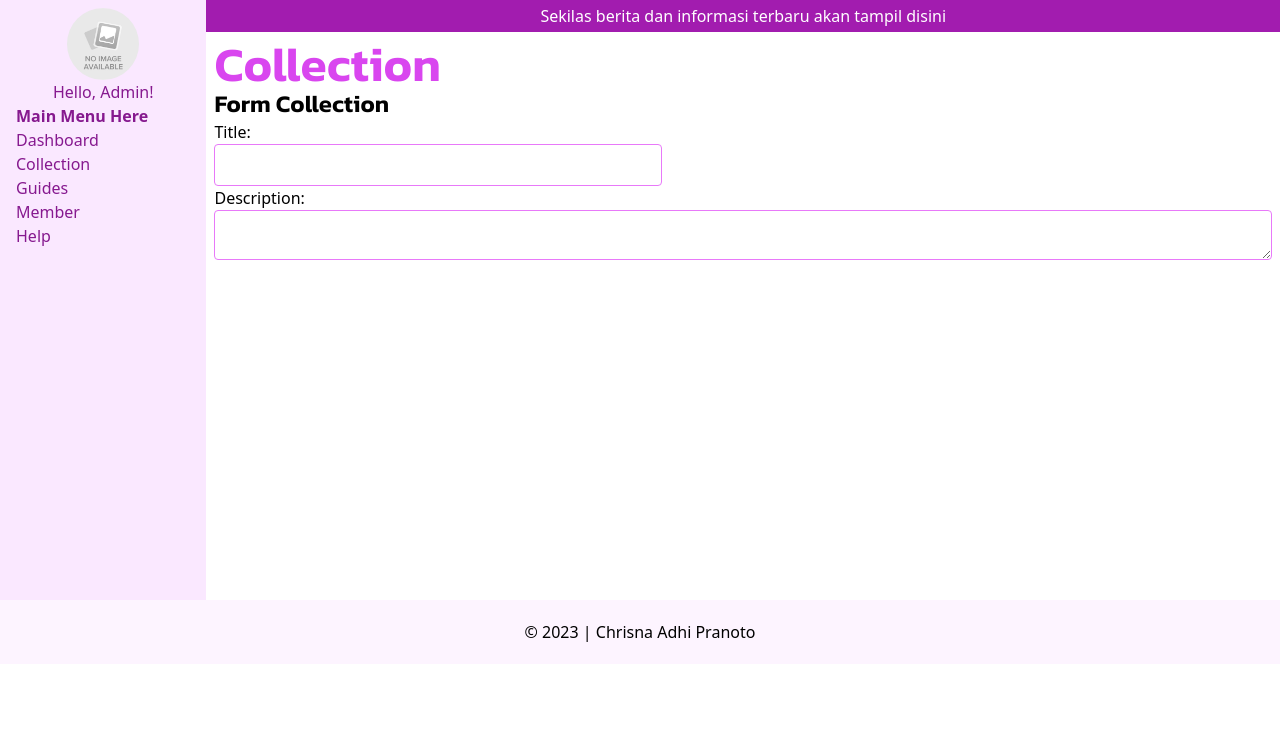
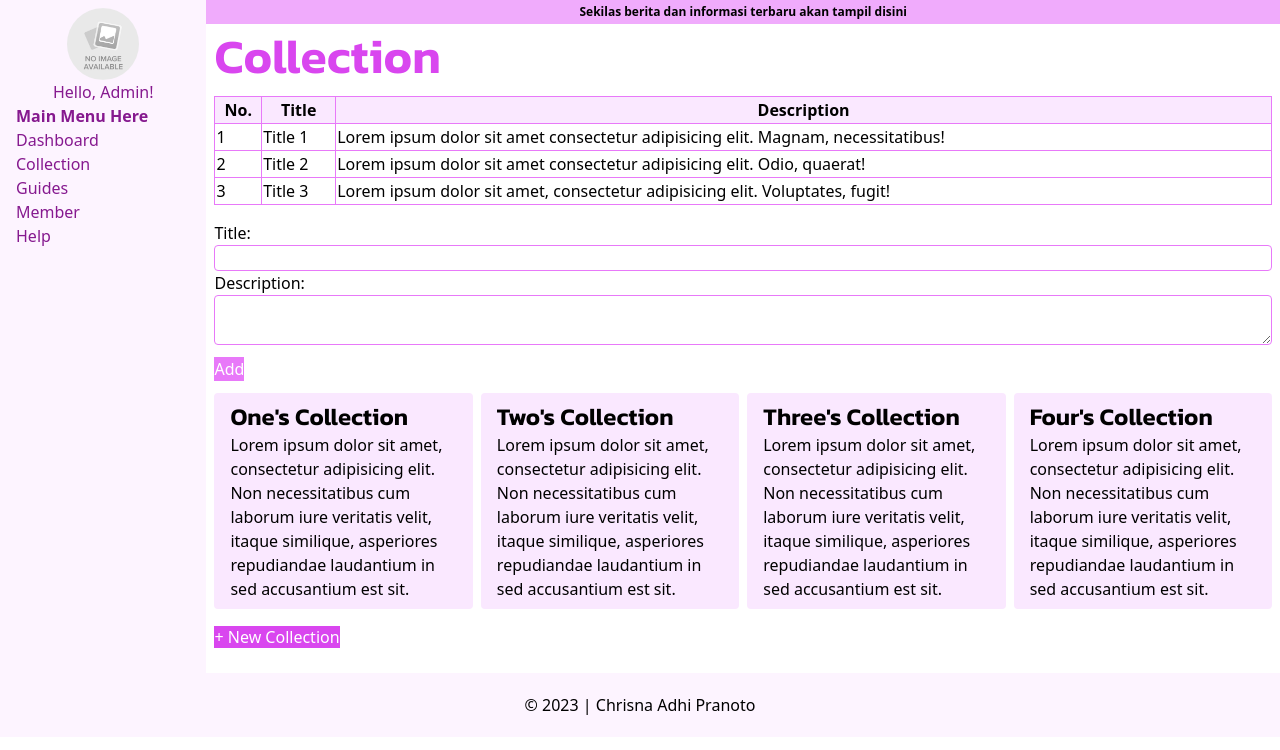
Before and after one commit to chrisnaadhi/pathfinder, a SvelteKit app: page /manage/collection in a window 1280 px wide. Shown: the top 750 px of the page. Built offline with nearby package versions, Linux system fonts and the light colour scheme.

Commit message:
refactor layout

```diff
--- a/src/app.css
+++ b/src/app.css
@@ -40,11 +40,21 @@ h6 {
 	--at-apply: text-lg;
 }
 
-a:hover {
-	--at-apply: text-fuchsia-5;
-}
-
 input,
 textarea {
 	--at-apply: border border-fuchsia rounded;
 }
+
+table {
+	--at-apply: w-full my-4;
+}
+
+table,
+td,
+th {
+	--at-apply: border border-fuchsia;
+}
+
+th {
+	--at-apply: bg-fuchsia-1;
+}
--- a/src/lib/components/Header.svelte
+++ b/src/lib/components/Header.svelte
@@ -22,7 +22,7 @@
 	}
 
 	.menu-link {
-		--at-apply: relative py-2 font-500;
+		--at-apply: relative py-2 font-500 hover:text-fuchsia;
 	}
 
 	.menu-link::after {
--- /dev/null
+++ b/src/lib/components/generic/BaseCard.svelte
@@ -0,0 +1,9 @@
+<section>
+	<slot />
+</section>
+
+<style>
+	section {
+		--at-apply: bg-fuchsia-1 rounded w-full h-full px-4 py-2;
+	}
+</style>
--- a/src/lib/components/items/FormCollection.svelte
+++ b/src/lib/components/items/FormCollection.svelte
@@ -1,11 +1,13 @@
 <script>
-	let componentName = 'Form Collection';
+	import { enhance } from '$app/forms';
+
+	export let componentName = 'Form Collection';
 </script>
 
 <section>
 	<h4>{componentName}</h4>
 	<div>
-		<form action="">
+		<form action="/manage/collection/new" method="POST" use:enhance>
 			<div class="flex flex-col">
 				<label for="title">Title:</label>
 				<input type="text" name="title" id="title" />
@@ -14,12 +16,22 @@
 				<label for="description">Description:</label>
 				<textarea name="description" id="description" />
 			</div>
+			<div class="flex gap-1 items-baseline">
+				<input type="checkbox" name="agreement" id="agreement" />
+				<p>Agree to Terms and Conditions</p>
+			</div>
+			<button type="submit" class="btn bg-fuchsia-5 text-white">Submit</button>
 		</form>
 	</div>
 </section>
 
 <style>
-	input {
+	input,
+	textarea {
 		--at-apply: max-w-md p-2;
 	}
+
+	button {
+		--at-apply: my-3;
+	}
 </style>
--- a/src/routes/(dashboard)/+layout.svelte
+++ b/src/routes/(dashboard)/+layout.svelte
@@ -3,7 +3,7 @@
 </script>
 
 <main class="w-full min-h-150 flex">
-	<section class="bg-fuchsia-1 text-fuchsia-8 min-h-full w-60 px-4 py-2">
+	<section class="bg-fuchsia-50 text-fuchsia-8 min-h-full w-60 px-4 py-2">
 		<div class="flex flex-col items-center">
 			<img src="/img/no-image.jpg" alt="foto" class="h-18 rounded-full" />
 			<p>Hello, Admin!</p>
@@ -18,7 +18,7 @@
 		</div>
 	</section>
 	<section class="w-full">
-		<div class=" bg-fuchsia-7 text-white text-center py-1">
+		<div class=" bg-fuchsia-3 text-center text-xs font-bold py-1">
 			<p>{news}</p>
 		</div>
 		<div class="p-2">
--- a/src/routes/(dashboard)/manage/+page.svelte
+++ b/src/routes/(dashboard)/manage/+page.svelte
@@ -5,6 +5,6 @@
 <section>
 	<h1 class="text-fuchsia-5">{name}</h1>
 	<div class="mt-5">
-		<a href="/" class="btn bg-fuchsia-2">Back to Home</a>
+		<a href="/" class="btn bg-fuchsia-5 text-white hover:text-white">Back to Home</a>
 	</div>
 </section>
--- a/src/routes/(dashboard)/manage/collection/+page.svelte
+++ b/src/routes/(dashboard)/manage/collection/+page.svelte
@@ -1,10 +1,77 @@
 <script>
-	import FormCollection from '$lib/components/items/FormCollection.svelte';
+	import BaseCard from '$lib/components/generic/BaseCard.svelte';
 
 	let name = 'Collection';
+	let displayCard = ['One', 'Two', 'Three', 'Four'];
+	let titleForm = '';
+	let descForm = '';
+
+	function submitCollection() {
+		let collectionData = {};
+		collectionData.title = titleForm;
+		collectionData.description = descForm;
+		localStorage.setItem(
+			`collections-` + Number(localStorage.length) + 1,
+			JSON.stringify(collectionData)
+		);
+	}
 </script>
 
 <section>
 	<h1 class="text-fuchsia-5">{name}</h1>
-	<FormCollection />
+	<table>
+		<thead>
+			<th>No.</th>
+			<th>Title</th>
+			<th>Description</th>
+		</thead>
+		<tbody>
+			<tr>
+				<td>1</td>
+				<td>Title 1</td>
+				<td>Lorem ipsum dolor sit amet consectetur adipisicing elit. Magnam, necessitatibus!</td>
+			</tr>
+			<tr>
+				<td>2</td>
+				<td>Title 2</td>
+				<td>Lorem ipsum dolor sit amet consectetur adipisicing elit. Odio, quaerat!</td>
+			</tr>
+			<tr>
+				<td>3</td>
+				<td>Title 3</td>
+				<td>Lorem ipsum dolor sit amet, consectetur adipisicing elit. Voluptates, fugit!</td>
+			</tr>
+		</tbody>
+	</table>
+	<div>
+		<form on:submit|preventDefault={submitCollection}>
+			<div class="flex flex-col">
+				<label for="title">Title: </label>
+				<input type="text" name="title" id="title" bind:value={titleForm} />
+			</div>
+			<div class="flex flex-col">
+				<label for="description">Description: </label>
+				<textarea name="description" id="description" bind:value={descForm} />
+			</div>
+			<button type="submit" class="btn bg-fuchsia text-white my-3">Add</button>
+		</form>
+	</div>
+	<div class="flex gap-2">
+		{#each displayCard as display}
+			<BaseCard>
+				<h4>{display}'s Collection</h4>
+				<p>
+					Lorem ipsum dolor sit amet, consectetur adipisicing elit. Non necessitatibus cum laborum
+					iure veritatis velit, itaque similique, asperiores repudiandae laudantium in sed
+					accusantium est sit.
+				</p>
+			</BaseCard>
+		{/each}
+	</div>
+	<div class="my-4">
+		<a class="btn bg-fuchsia-5 text-white" href="/manage/collection/new">+ New Collection</a>
+	</div>
 </section>
+
+<style>
+</style>
--- /dev/null
+++ b/src/routes/(dashboard)/manage/collection/+page.ts
@@ -0,0 +1,5 @@
+export const load = () => {
+	return {
+		msg: 'page loaded'
+	};
+};
--- /dev/null
+++ b/src/routes/(dashboard)/manage/collection/new/+page.server.ts
@@ -0,0 +1,15 @@
+import type { Actions } from './$types';
+import { redirect } from '@sveltejs/kit';
+
+export const actions = {
+	default: async (event) => {
+		const data = await event.request.formData();
+		const title = data.get('title');
+		const description = data.get('description');
+		const agreement = data.get('agreement');
+
+		console.log(title, description, agreement);
+
+		throw redirect(302, '/manage/collection');
+	}
+} satisfies Actions;
--- /dev/null
+++ b/src/routes/(dashboard)/manage/collection/new/+page.svelte
@@ -0,0 +1,10 @@
+<script>
+	import FormCollection from '$lib/components/items/FormCollection.svelte';
+</script>
+
+<section>
+	<FormCollection componentName="New Collection" />
+	<div>
+		<a class="btn bg-fuchsia-5 text-white" href="/manage/collection">Back</a>
+	</div>
+</section>
--- a/src/routes/+layout.svelte
+++ b/src/routes/+layout.svelte
@@ -1,6 +1,6 @@
 <script>
 	import 'uno.css';
-	import '@unocss/reset/tailwind.css';
+	import '@unocss/reset/tailwind-compat.css';
 	import '../app.css';
 
 	import Footer from '$lib/components/Footer.svelte';
```
